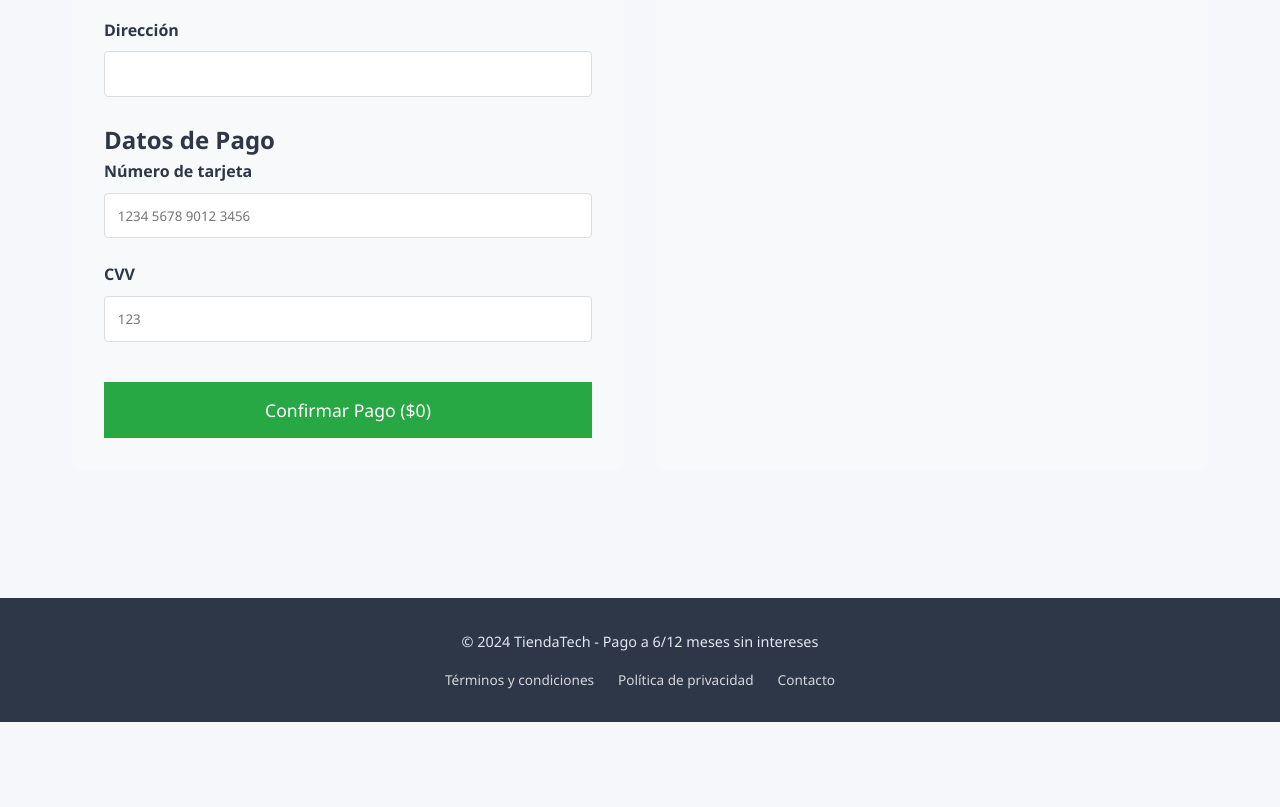
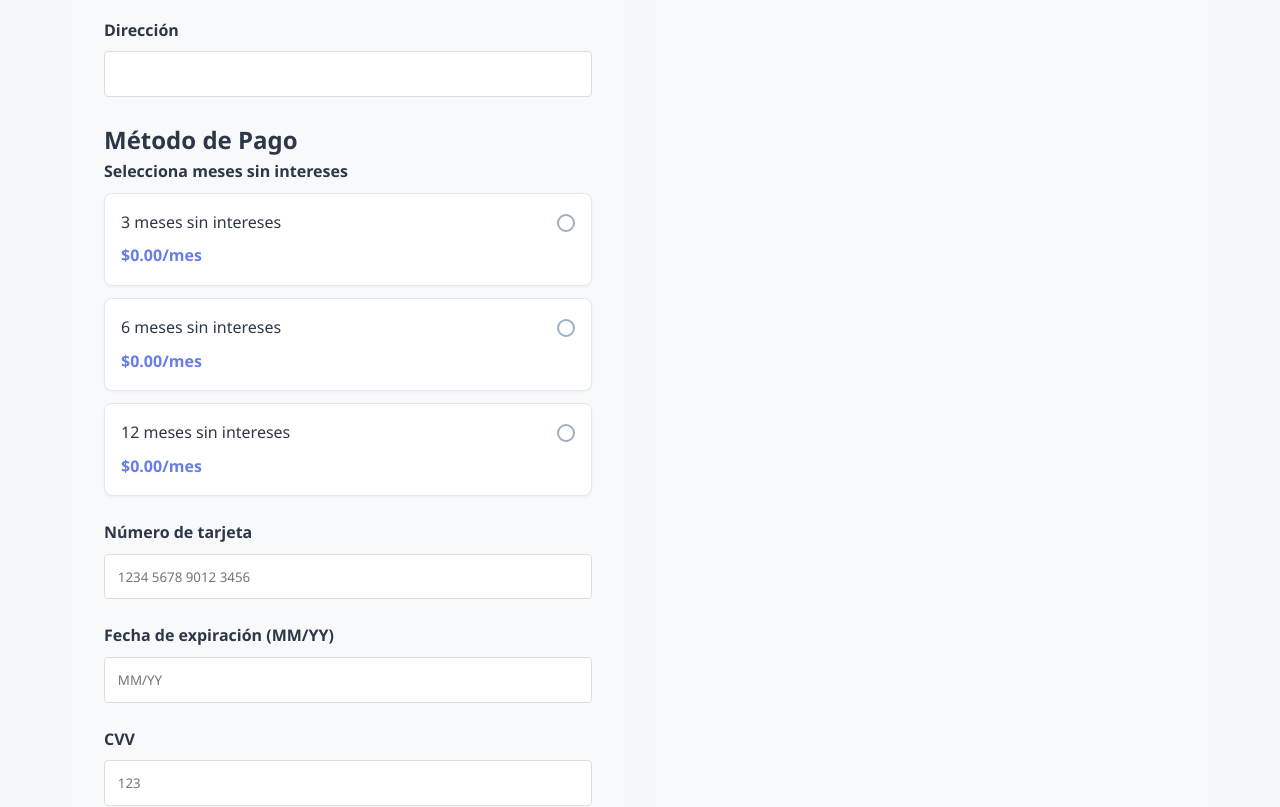
Before and after one commit to Usiel-03A7/front, a React (Vite) app: page /checkout in a window 1280 px wide. Shown: the part 480-1287 px from the top of the page. Before the commit the page ends 1202 px from the top, so only its background shows below. Built offline with nearby package versions, Linux system fonts and the light colour scheme.

Commit message:
Add function to MSI

```diff
--- a/src/styles/ProductoDetalle.css
+++ b/src/styles/ProductoDetalle.css
@@ -29,7 +29,7 @@
 }
 
 .producto-info h1 {
-  color: var(--dark-color);
+  color: #2d3748;
   font-size: 2rem;
   line-height: 1.2;
 }
@@ -37,17 +37,17 @@
 .producto-precio {
   font-size: 1.75rem;
   font-weight: 700;
-  color: var(--primary-color);
+  color: #667eea;
 }
 
 .producto-descripcion {
-  color: var(--gray-dark);
+  color: #4a5568;
   line-height: 1.6;
 }
 
 .producto-especificaciones h3,
 .producto-financiacion h3 {
-  color: var(--dark-color);
+  color: #2d3748;
   margin-bottom: 1rem;
   font-size: 1.25rem;
 }
@@ -67,10 +67,10 @@
 }
 
 .specs-list strong {
-  color: var(--primary-color);
+  color: #667eea;
 }
 
-.meses-sin-intereses {
+.meses-options {
   display: flex;
   flex-direction: column;
   gap: 0.75rem;
@@ -81,8 +81,51 @@
   background: white;
   border-radius: 8px;
   box-shadow: 0 1px 3px rgba(0, 0, 0, 0.05);
-  font-weight: 500;
-  color: var(--dark-color);
+  cursor: pointer;
+  transition: all 0.3s ease;
+  border: 1px solid #e2e8f0;
+}
+
+.mes-option:hover {
+  border-color: #667eea;
+}
+
+.mes-option.selected {
+  border-color: #667eea;
+  background-color: rgba(102, 126, 234, 0.05);
+}
+
+.mes-header {
+  display: flex;
+  justify-content: space-between;
+  align-items: center;
+  margin-bottom: 0.5rem;
+}
+
+.mes-radio {
+  width: 18px;
+  height: 18px;
+  border-radius: 50%;
+  border: 2px solid #a0aec0;
+  display: flex;
+  align-items: center;
+  justify-content: center;
+}
+
+.mes-option.selected .mes-radio {
+  border-color: #667eea;
+}
+
+.mes-radio-selected {
+  width: 10px;
+  height: 10px;
+  border-radius: 50%;
+  background: #667eea;
+}
+
+.mes-detail {
+  font-weight: 600;
+  color: #667eea;
 }
 
 .agregar-carrito {
@@ -99,12 +142,12 @@
 }
 
 .product-not-found h2 {
-  color: var(--dark-color);
+  color: #2d3748;
   margin-bottom: 1rem;
 }
 
 .product-not-found p {
-  color: var(--gray-dark);
+  color: #4a5568;
 }
 
 @media (max-width: 992px) {
--- a/src/views/Checkout.jsx
+++ b/src/views/Checkout.jsx
@@ -1,49 +1,54 @@
-import { useState } from 'react'
-import { useCart } from '../context/CartContext'
-import { useAuth } from '../context/AuthContext'
-import { useNavigate } from 'react-router-dom'
-import '../styles/Checkout.css'
+import { useState } from 'react';
+import { useCart } from '../context/CartContext';
+import { useAuth } from '../context/AuthContext';
+import { useNavigate } from 'react-router-dom';
+import '../styles/Checkout.css';
 
 const Checkout = () => {
-  const { user } = useAuth()
-  const { cart, total, clearCart } = useCart()
-  const navigate = useNavigate()
+  const { user } = useAuth();
+  const { cart, total, clearCart } = useCart();
+  const navigate = useNavigate();
   const [formData, setFormData] = useState({
-    nombre: '',
-    email: '',
+    nombre: user?.name || '',
+    email: user?.email || '',
     direccion: '',
     tarjeta: '',
-    cvv: ''
-  })
-  const [errors, setErrors] = useState({})
+    cvv: '',
+    expiracion: '',
+    meses: ''
+  });
+  const [errors, setErrors] = useState({});
 
   const handleChange = (e) => {
-    const { name, value } = e.target
-    setFormData({ ...formData, [name]: value })
-  }
+    const { name, value } = e.target;
+    setFormData({ ...formData, [name]: value });
+    if (errors[name]) setErrors({ ...errors, [name]: '' });
+  };
 
   const validateForm = () => {
-    const newErrors = {}
-    if (!formData.nombre) newErrors.nombre = 'Nombre requerido'
-    if (!formData.email.includes('@')) newErrors.email = 'Email inválido'
-    if (!formData.direccion) newErrors.direccion = 'Dirección requerida'
-    if (formData.tarjeta.length !== 16) newErrors.tarjeta = 'Tarjeta debe tener 16 dígitos'
-    if (formData.cvv.length !== 3) newErrors.cvv = 'CVV debe tener 3 dígitos'
-    setErrors(newErrors)
-    return Object.keys(newErrors).length === 0
+    const newErrors = {};
+    if (!formData.nombre) newErrors.nombre = 'Nombre requerido';
+    if (!formData.email.includes('@')) newErrors.email = 'Email inválido';
+    if (!formData.direccion) newErrors.direccion = 'Dirección requerida';
+    if (!/^\d{16}$/.test(formData.tarjeta)) newErrors.tarjeta = 'Tarjeta debe tener 16 dígitos';
+    if (!/^\d{3,4}$/.test(formData.cvv)) newErrors.cvv = 'CVV debe tener 3 o 4 dígitos';
+    if (!/^(0[1-9]|1[0-2])\/?([0-9]{2})$/.test(formData.expiracion)) {
+      newErrors.expiracion = 'Formato MM/YY';
     }
+    if (!formData.meses) newErrors.meses = 'Selecciona meses';
+
+    setErrors(newErrors);
+    return Object.keys(newErrors).length === 0;
+  };
 
   const handleSubmit = (e) => {
-    e.preventDefault()
+    e.preventDefault();
     if (validateForm()) {
-      if (user) {
-        // Aquí iría la llamada para guardar el pedido
+      alert(`¡Compra exitosa! Total: $${total.toLocaleString()} a ${formData.meses} meses`);
+      clearCart();
+      navigate('/');
     }
-      alert('¡Compra exitosa! Gracias por tu pedido.')
-      clearCart()
-      navigate('/')
-    }
-  }
+  };
 
   return (
     <div className="checkout-container">
@@ -58,6 +63,7 @@ const Checkout = () => {
               name="nombre"
               value={formData.nombre}
               onChange={handleChange}
+              className={errors.nombre ? 'error-input' : ''}
             />
             {errors.nombre && <span className="error">{errors.nombre}</span>}
           </div>
@@ -69,6 +75,7 @@ const Checkout = () => {
               name="email"
               value={formData.email}
               onChange={handleChange}
+              className={errors.email ? 'error-input' : ''}
             />
             {errors.email && <span className="error">{errors.email}</span>}
           </div>
@@ -80,37 +87,83 @@ const Checkout = () => {
               name="direccion"
               value={formData.direccion}
               onChange={handleChange}
+              className={errors.direccion ? 'error-input' : ''}
             />
             {errors.direccion && <span className="error">{errors.direccion}</span>}
           </div>
 
-          <h2>Datos de Pago</h2>
+          <h2>Método de Pago</h2>
+
+          <div className="form-group">
+            <label>Selecciona meses sin intereses</label>
+            <div className="meses-options">
+              {[3, 6, 12].map(mes => (
+                <div
+                  key={mes}
+                  className={`mes-option ${formData.meses === mes.toString() ? 'selected' : ''}`}
+                  onClick={() => setFormData({ ...formData, meses: mes.toString() })}
+                >
+                  <div className="mes-header">
+                    <span>{mes} meses sin intereses</span>
+                    <div className="mes-radio">
+                      {formData.meses === mes.toString() && <div className="mes-radio-selected"></div>}
+                    </div>
+                  </div>
+                  <div className="mes-detail">
+                    ${(total / mes).toFixed(2)}/mes
+                  </div>
+                </div>
+              ))}
+            </div>
+            {errors.meses && <span className="error">{errors.meses}</span>}
+          </div>
+
           <div className="form-group">
             <label>Número de tarjeta</label>
             <input
-              type="number"
+              type="text"
               name="tarjeta"
               value={formData.tarjeta}
               onChange={handleChange}
               placeholder="1234 5678 9012 3456"
+              maxLength="16"
+              className={errors.tarjeta ? 'error-input' : ''}
             />
             {errors.tarjeta && <span className="error">{errors.tarjeta}</span>}
+          </div>
+
+          <div className="form-row">
+            <div className="form-group">
+              <label>Fecha de expiración (MM/YY)</label>
+              <input
+                type="text"
+                name="expiracion"
+                value={formData.expiracion}
+                onChange={handleChange}
+                placeholder="MM/YY"
+                maxLength="5"
+                className={errors.expiracion ? 'error-input' : ''}
+              />
+              {errors.expiracion && <span className="error">{errors.expiracion}</span>}
             </div>
 
             <div className="form-group">
               <label>CVV</label>
               <input
-              type="number"
+                type="text"
                 name="cvv"
                 value={formData.cvv}
                 onChange={handleChange}
                 placeholder="123"
+                maxLength="4"
+                className={errors.cvv ? 'error-input' : ''}
               />
               {errors.cvv && <span className="error">{errors.cvv}</span>}
             </div>
+          </div>
 
-          <button type="submit" className="btn-pagar">
-            Confirmar Pago (${total.toLocaleString()})
+          <button type="submit" className="btn btn-primary">
+            Confirmar Pago
           </button>
         </form>
 
@@ -118,18 +171,33 @@ const Checkout = () => {
           <h2>Resumen del Pedido</h2>
           {cart.map((item) => (
             <div key={item.product.id} className="resumen-item">
+              <div>
                 <p>{item.product.name} x {item.quantity}</p>
+                {item.product.selectedMonths && (
+                  <p className="resumen-meses">
+                    {item.product.selectedMonths} MSI (${(item.product.price / item.product.selectedMonths).toFixed(2)}/mes)
+                  </p>
+                )}
+              </div>
               <p>${(item.product.price * item.quantity).toLocaleString()}</p>
             </div>
           ))}
           <div className="resumen-total">
-            <h3>Total:</h3>
+            <h3>Total a {formData.meses || '--'} meses:</h3>
             <h3>${total.toLocaleString()}</h3>
+          </div>
+          {formData.meses && (
+            <div className="resumen-mensual">
+              <p>Pago mensual:</p>
+              <p className="mensual-amount">
+                ${(total / parseInt(formData.meses)).toFixed(2)}/mes
+              </p>
+            </div>
+          )}
         </div>
       </div>
     </div>
-    </div>
-  )
-}
+  );
+};
 
-export default Checkout
+export default Checkout;
--- a/src/views/ProductoDetalle.jsx
+++ b/src/views/ProductoDetalle.jsx
@@ -1,3 +1,4 @@
+import { useState } from 'react';
 import { useParams } from 'react-router-dom';
 import { getProducts } from '../controllers/ProductController';
 import { useCart } from '../context/CartContext';
@@ -6,6 +7,7 @@ import '../styles/ProductoDetalle.css';
 const ProductoDetalle = () => {
   const { id } = useParams();
   const { addToCart } = useCart();
+  const [selectedMonths, setSelectedMonths] = useState(null);
   const product = getProducts().find(p => p.id === parseInt(id));
 
   if (!product) {
@@ -16,6 +18,13 @@ const ProductoDetalle = () => {
       </div>
     );
   }
+
+  const handleAddToCart = () => {
+    addToCart({
+      ...product,
+      selectedMonths
+    }, 1);
+  };
 
   return (
     <div className="producto-detalle-container">
@@ -40,20 +49,35 @@ const ProductoDetalle = () => {
 
         <div className="producto-financiacion">
           <h3>Opciones de financiación</h3>
-          <div className="meses-sin-intereses">
+          <div className="meses-options">
             {product.monthsWithoutInterest.map(mes => (
-              <div key={mes} className="mes-option">
-                {mes} meses sin intereses de ${(product.price / mes).toFixed(2)}/mes
+              <div
+                key={mes}
+                className={`mes-option ${selectedMonths === mes ? 'selected' : ''}`}
+                onClick={() => setSelectedMonths(mes)}
+              >
+                <div className="mes-header">
+                  <span>{mes} meses sin intereses</span>
+                  <div className="mes-radio">
+                    {selectedMonths === mes && <div className="mes-radio-selected"></div>}
+                  </div>
+                </div>
+                <div className="mes-detail">
+                  ${(product.price / mes).toFixed(2)}/mes
+                </div>
               </div>
             ))}
           </div>
         </div>
 
         <button
-          onClick={() => addToCart(product, 1)}
+          onClick={handleAddToCart}
           className="btn btn-primary agregar-carrito"
+          disabled={!selectedMonths}
         >
-          Añadir al carrito
+          {selectedMonths
+            ? `Añadir al carrito (${selectedMonths} MSI)`
+            : 'Selecciona meses'}
         </button>
       </div>
     </div>
```
Also changed, not shown: src/context/CartContext.jsx (+28 -24 lines), src/controllers/ProductController.js (+7 -7 lines), src/views/Carrito.jsx (+16 -0 lines). Lines whose indentation alone changed are shown as unchanged.
